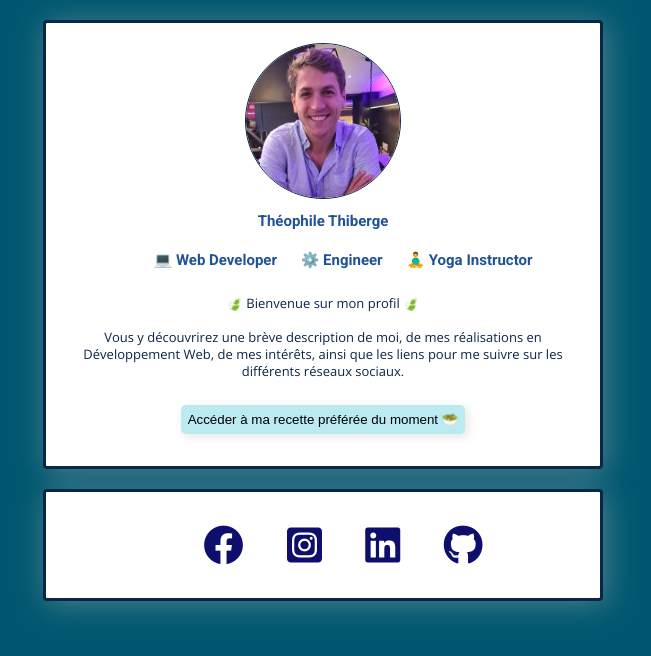
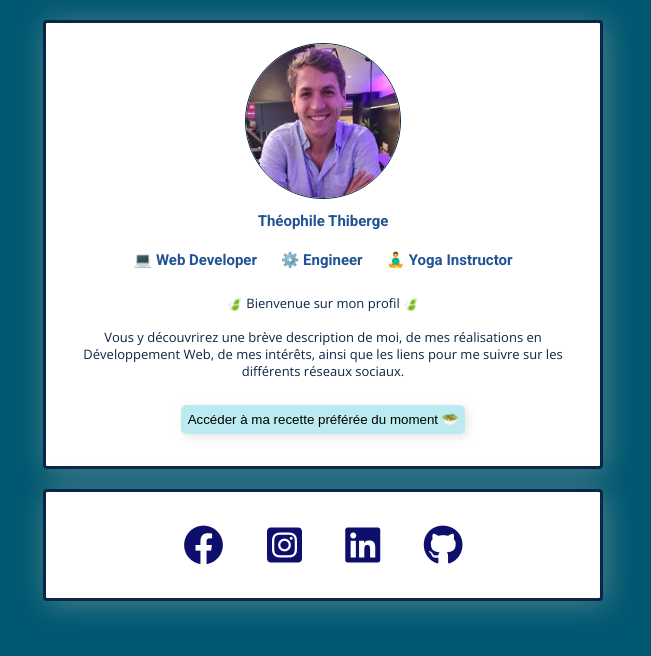
Before and after one commit to tthiberge/profile-1, a plain HTML site: page index.html in a window 1280 px wide. Shown: the whole page, without its empty margins (317-968 px from the left). Drawn offline with nearby package versions, Linux system fonts and the light colour scheme.

Commit message:
prettier padding

```diff
--- a/style.css
+++ b/style.css
@@ -55,7 +55,8 @@ a:hover {
 
 ul {
   list-style: none;
-  /* Très important! C'est ça qui enlève bullet point et design associé dont padding */ */
+  padding-left: 0;
+  /* Très important! C'est ça qui enlève bullet point et design associé dont padding */
   /* padding-inline-start: 0px; */
 }
 
```
